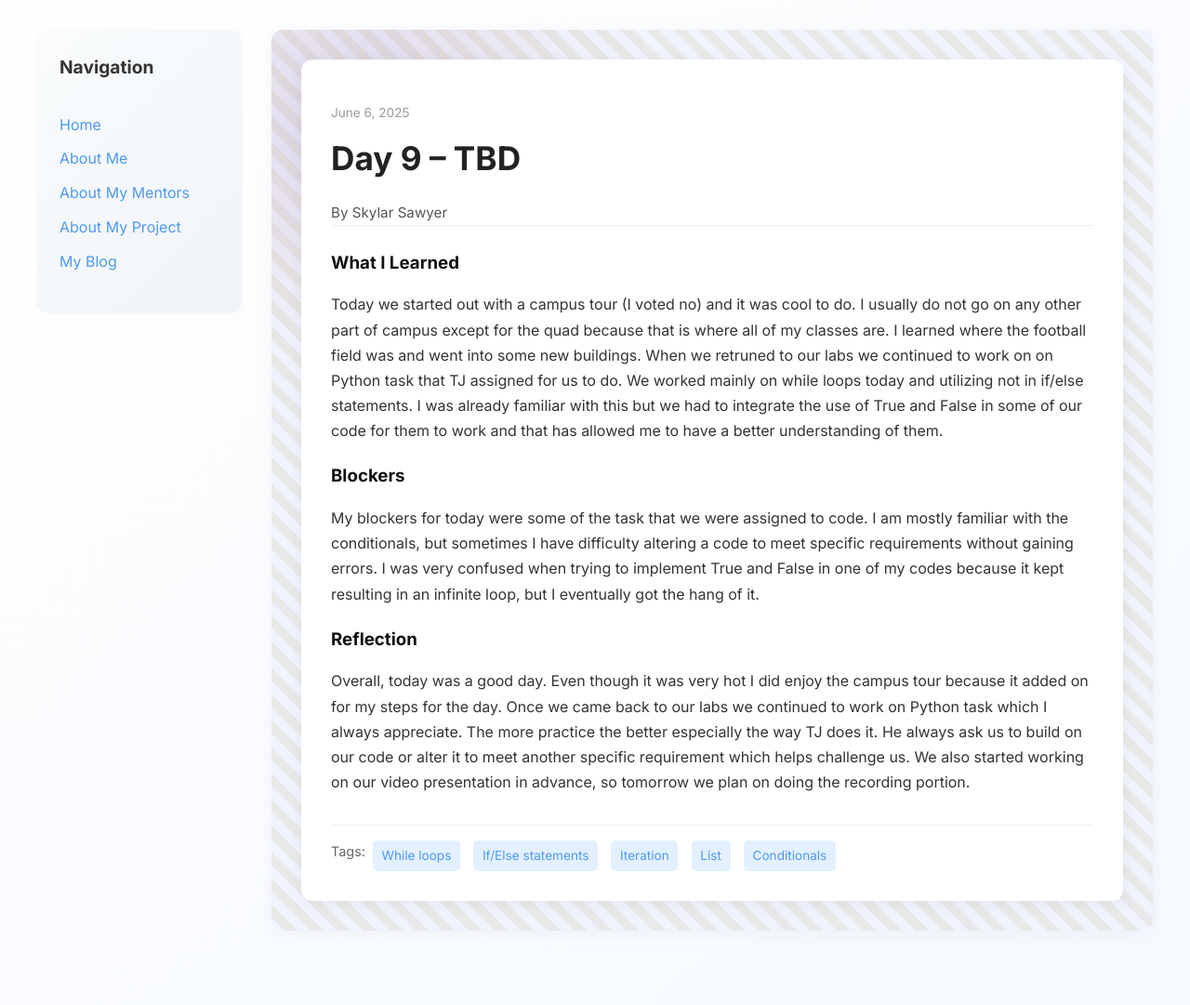
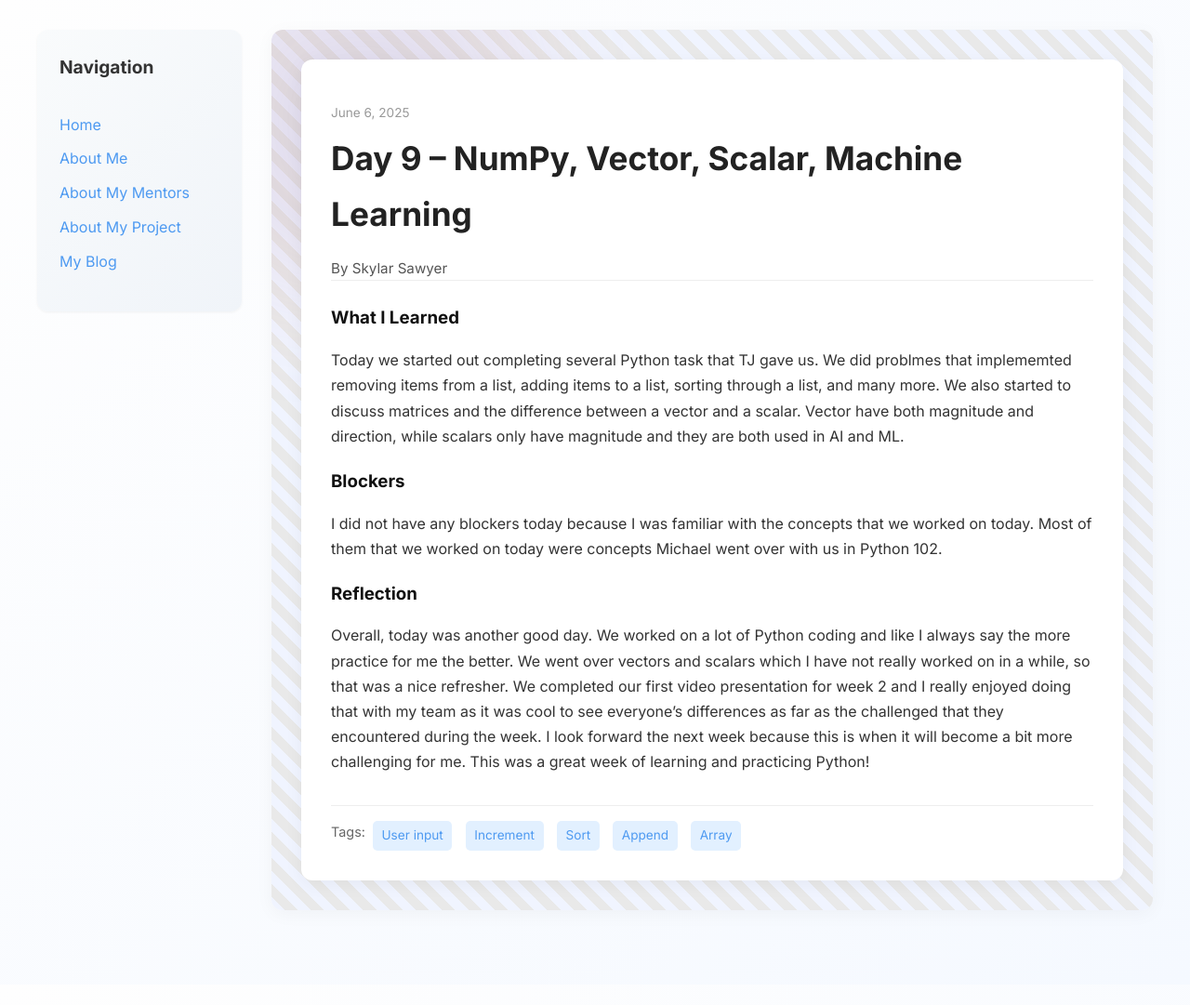
Before and after one commit to skysaw13/skysaw13.github.io, a Jekyll site: the page built from _posts/2025-06-06-day-9.md, in a window 1280 px wide. Shown: the whole page at 93% size. Built offline with Jekyll 4.4.1, drawn with Linux system fonts in a browser that asks for light colours; after the commit the page ends 1059 px from its top, so only the background shows below that.

Commit message:
Update 2025-06-06-day-9.md

```diff
--- a/_posts/2025-06-06-day-9.md
+++ b/_posts/2025-06-06-day-9.md
@@ -1,17 +1,17 @@
 ---
 layout: post
-title: "Day 9 – TBD"
+title: "Day 9 – NumPy, Vector, Scalar, Machine Learning"
 date: 2025-06-06
 author: Skylar Sawyer
 permalink: /day9.html
-tags: ["While loops", "If/Else statements", "Iteration", "List", "Conditionals"]
+tags: ["User input", "Increment", "Sort", "Append", "Array"]
 
 what_i_learned: |
-  Today we started out with a campus tour (I voted no) and it was cool to do. I usually do not go on any other part of campus except for the quad because that is where all of my classes are. I learned where the football field was and went into some new buildings. When we retruned to our labs we continued to work on on Python task that TJ assigned for us to do. We worked mainly on while loops today and utilizing not in if/else statements. I was already familiar with this but we had to integrate the use of True and False in some of our code for them to work and that has allowed me to have a better understanding of them.
+  Today we started out completing several Python task that TJ gave us. We did problmes that implememted removing items from a list, adding items to a list, sorting through a list, and many more. We also started to discuss matrices and the difference between a vector and a scalar. Vector have both magnitude and direction, while scalars only have magnitude and they are both used in AI and ML.
 
 blockers: |
-   My blockers for today were some of the task that we were assigned to code. I am mostly familiar with the conditionals, but sometimes I have difficulty altering a code to meet specific requirements without gaining errors. I was very confused when trying to implement True and False in one of my codes because it kept resulting in an infinite loop, but I eventually got the hang of it.
+   I did not have any blockers today because I was familiar with the concepts that we worked on today. Most of them that we worked on today were concepts Michael went over with us in Python 102.
 
 reflection: |
-  Overall, today was a good day. Even though it was very hot I did enjoy the campus tour because it added on for my steps for the day. Once we came back to our labs we continued to work on Python task which I always appreciate. The more practice the better especially the way TJ does it. He always ask us to build on our code or alter it to meet another specific requirement which helps challenge us. We also started working on our video presentation in advance, so tomorrow we plan on doing the recording portion.
+  Overall, today was another good day. We worked on a lot of Python coding and like I always say the more practice for me the better. We went over vectors and scalars which I have not really worked on in a while, so that was a nice refresher. We completed our first video presentation for week 2 and I really enjoyed doing that with my team as it was cool to see everyone's differences as far as the challenged that they encountered during the week. I look forward the next week because this is when it will become a bit more challenging for me. This was a great week of learning and practicing Python!
 ---
```
